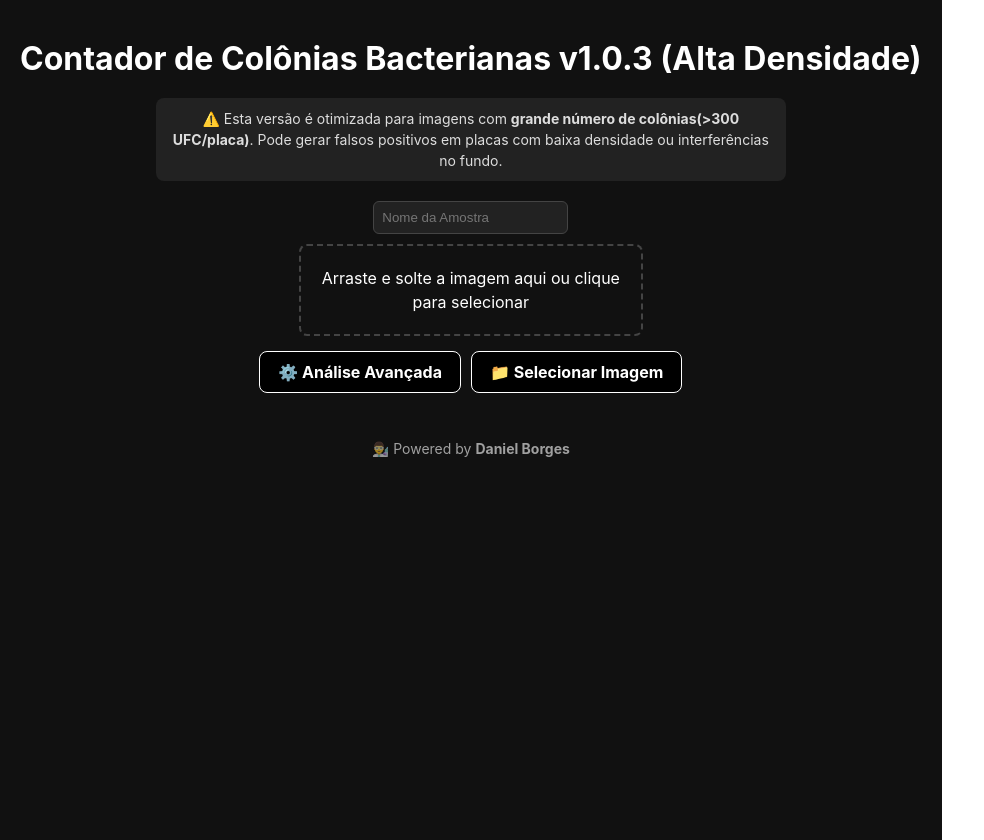
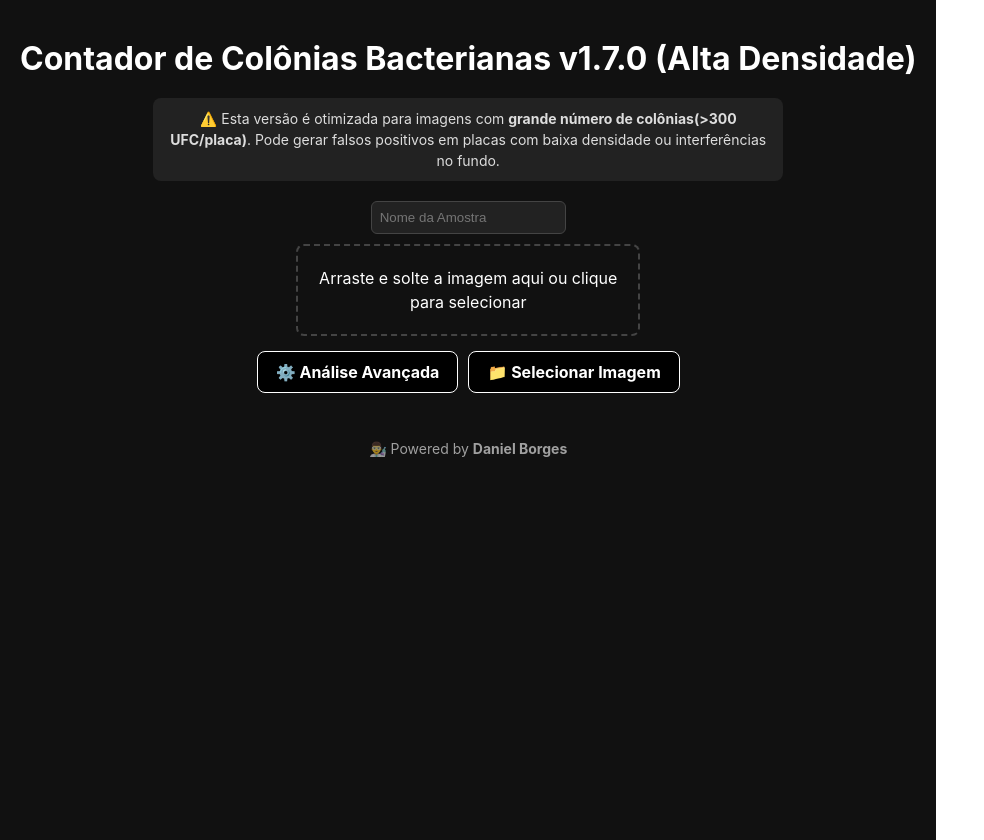
Before and after one commit to DanBo-DA/bacteria-colony-counter, a React (Vite) app in the folder frontend/: page / in a window 1280 px wide. Shown: the whole page, without its empty margins (0-984 px from the left). Built offline with nearby package versions, Linux system fonts and the light colour scheme; no server answers.

Commit message:
Update App.jsx

```diff
--- a/frontend/src/App.jsx
+++ b/frontend/src/App.jsx
@@ -288,7 +288,7 @@ function App() {
 
   return (
     <div className="app-container">
-      <h1 className="app-header">Contador de Colônias Bacterianas v1.0.3 (Alta Densidade)</h1>
+      <h1 className="app-header">Contador de Colônias Bacterianas v1.7.0 (Alta Densidade)</h1>
       <p className="caution-msg">
         ⚠️ Esta versão é otimizada para imagens com <strong>grande número de colônias(&gt;300 UFC/placa)</strong>.
         Pode gerar falsos positivos em placas com baixa densidade ou interferências no fundo.
```
